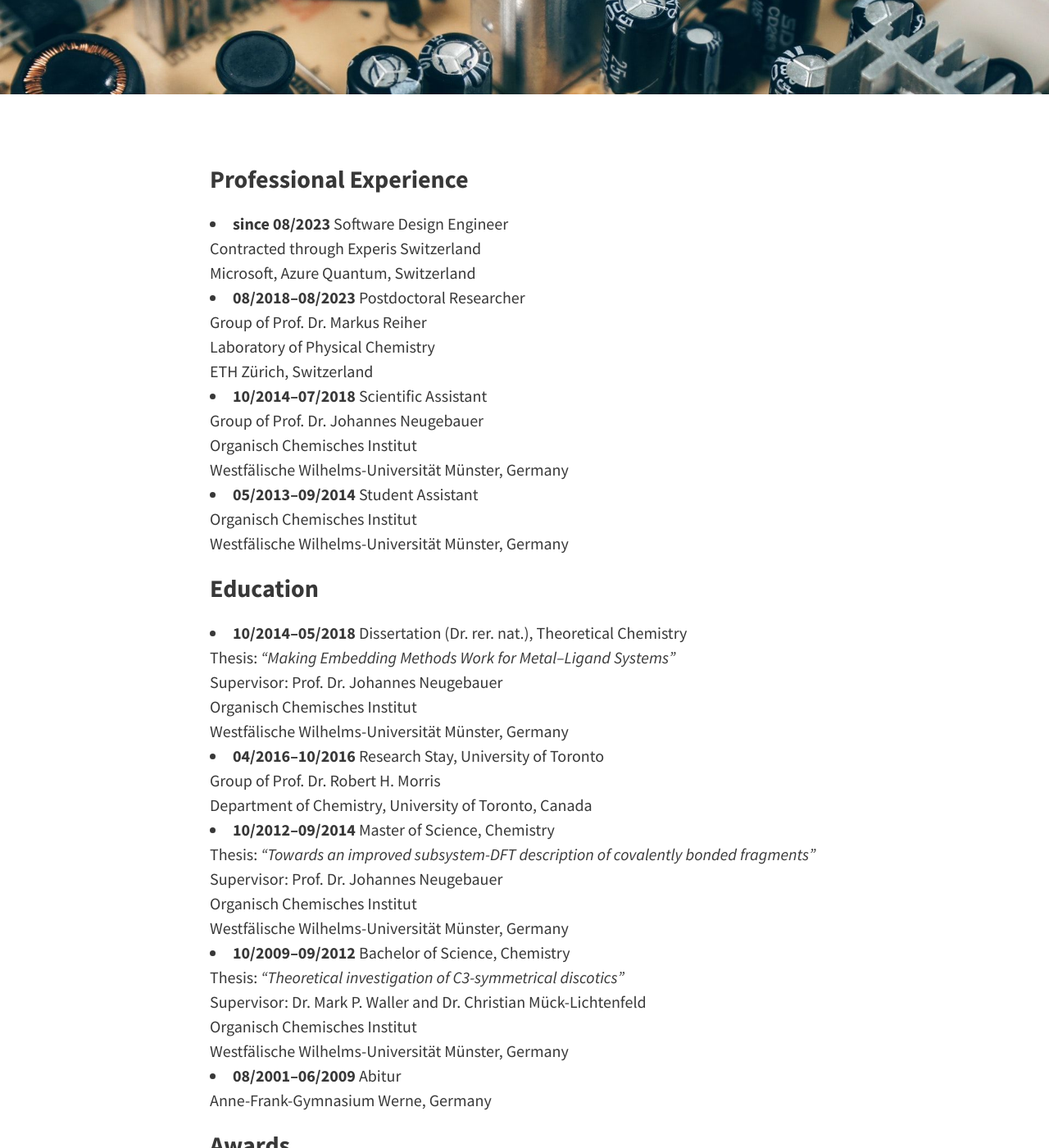
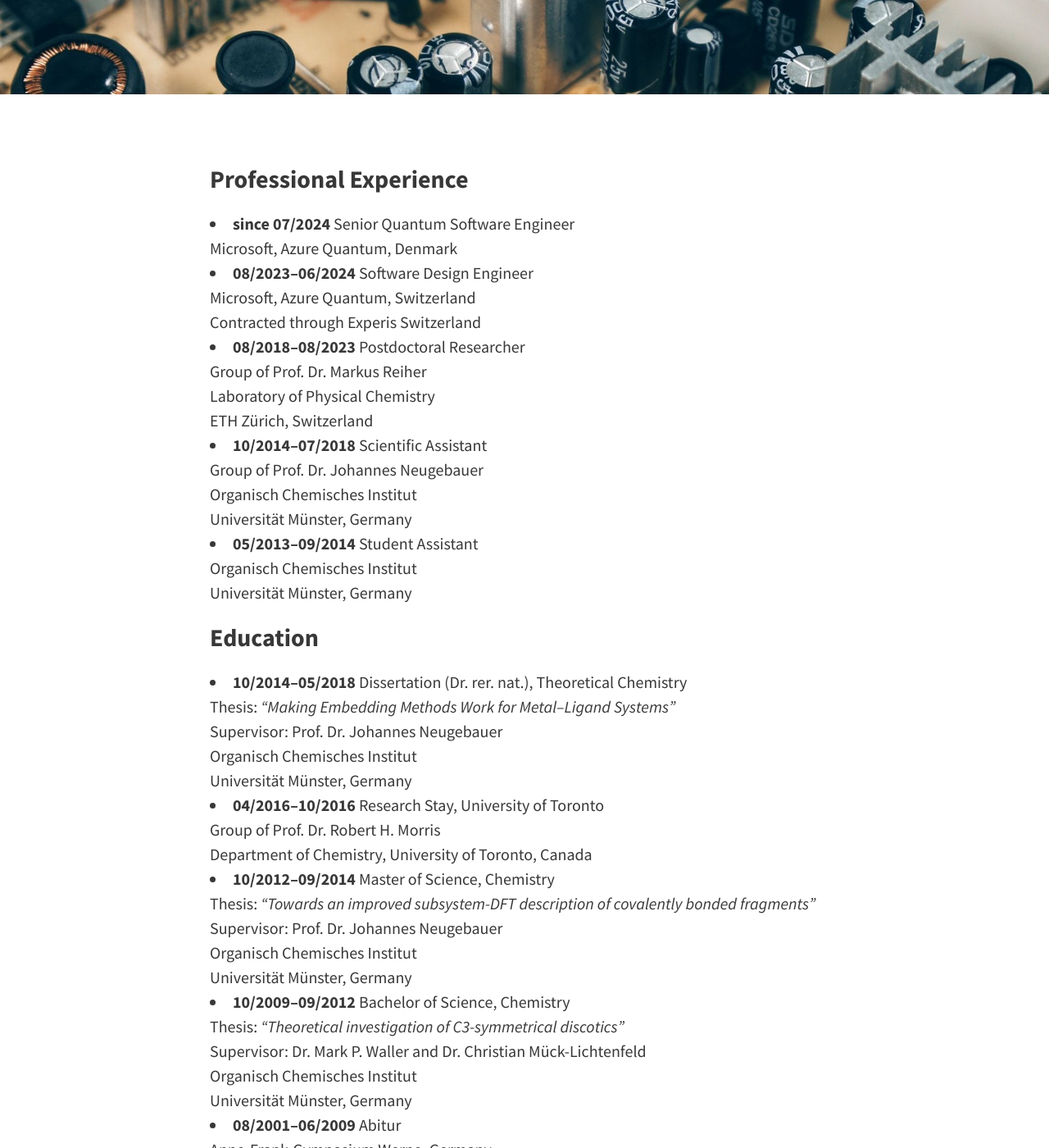
Before and after one commit to nabbelbabbel/nabbelbabbel.github.io, a Jekyll site: the page built from pages/cv.md, in a window 1280 px wide and 1400 px high, scrolled down 279 px. Shown: the whole window at 82% size. Built offline with Jekyll 4.4.1, drawn with Linux system fonts in a browser that asks for light colours.

Commit message:
Recent Updates

```diff
--- a/pages/cv.md
+++ b/pages/cv.md
@@ -7,9 +7,11 @@ tags: []
 ---
 
 ### Professional Experience
-- **since 08/2023** Software Design Engineer
+- **since 07/2024** Senior Quantum Software Engineer
+Microsoft, Azure Quantum, Denmark
+- **08/2023--06/2024** Software Design Engineer
+Microsoft, Azure Quantum, Switzerland
 Contracted through Experis Switzerland
-Microsoft, Azure Quantum, Switzerland
 - **08/2018--08/2023** Postdoctoral Researcher
 Group of Prof. Dr. Markus Reiher
 Laboratory of Physical Chemistry
@@ -17,16 +19,16 @@ ETH Zürich, Switzerland
 - **10/2014--07/2018** Scientific Assistant
 Group of Prof. Dr. Johannes Neugebauer
 Organisch Chemisches Institut
-Westfälische Wilhelms-Universität Münster, Germany
+Universität Münster, Germany
 - **05/2013--09/2014** Student Assistant
 Organisch Chemisches Institut
-Westfälische Wilhelms-Universität Münster, Germany
+Universität Münster, Germany
 ### Education
 - **10/2014--05/2018** Dissertation (Dr. rer. nat.), Theoretical Chemistry
 Thesis: *"Making Embedding Methods Work for Metal--Ligand Systems"*
 Supervisor: Prof. Dr. Johannes Neugebauer
 Organisch Chemisches Institut
-Westfälische Wilhelms-Universität Münster, Germany
+Universität Münster, Germany
 - **04/2016--10/2016** Research Stay, University of Toronto
 Group of Prof. Dr. Robert H. Morris
 Department of Chemistry, University of Toronto, Canada
@@ -34,12 +36,12 @@ Department of Chemistry, University of Toronto, Canada
 Thesis: *"Towards an improved subsystem-DFT description of covalently bonded fragments"*
 Supervisor: Prof. Dr. Johannes Neugebauer
 Organisch Chemisches Institut
-Westfälische Wilhelms-Universität Münster, Germany
+Universität Münster, Germany
 - **10/2009--09/2012** Bachelor of Science, Chemistry
 Thesis: *"Theoretical investigation of C3-symmetrical discotics"*
 Supervisor: Dr. Mark P. Waller and Dr. Christian Mück-Lichtenfeld
 Organisch Chemisches Institut
-Westfälische Wilhelms-Universität Münster, Germany
+Universität Münster, Germany
 - **08/2001--06/2009** Abitur
 Anne-Frank-Gymnasium Werne, Germany
 ### Awards
```
Also changed, not shown: pages/publications.md (+1 -3 lines).
